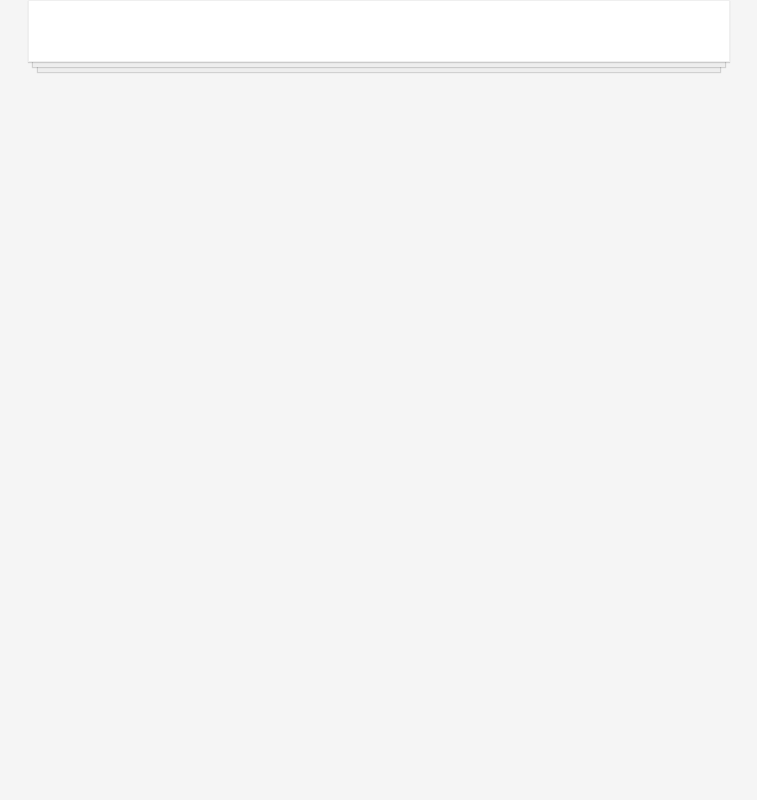
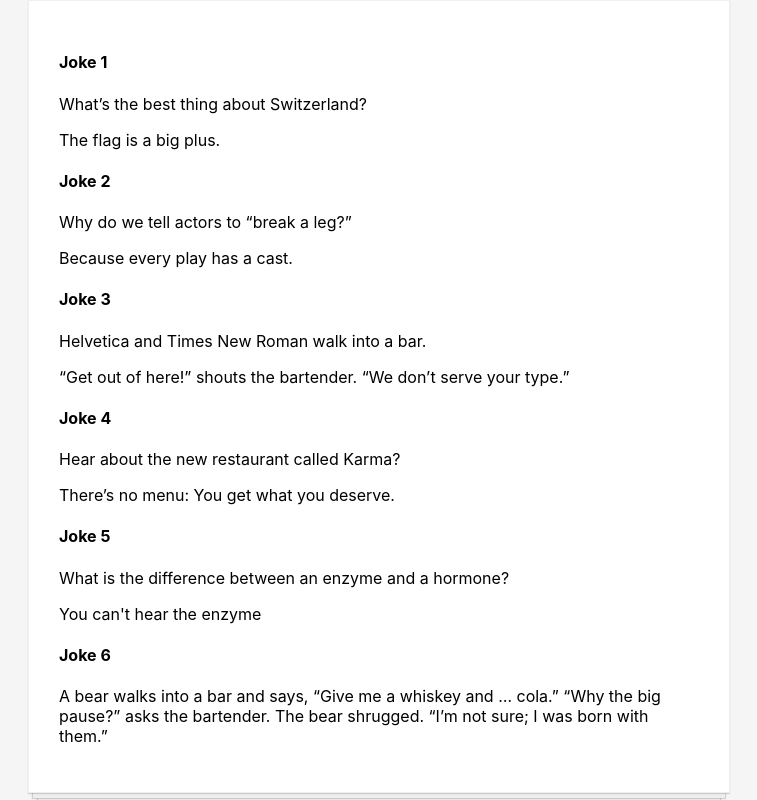
Before and after one commit to theolvq/react-learning, a React (Create React App) app in the folder scrimba-course/: page / in a window 1280 px wide. Shown: the whole page, without its empty margins (261-1018 px from the left). Built offline with nearby package versions, Linux system fonts and the light colour scheme.

Commit message:
cleaned index.html, added strict mode to index.js, created and implemented Joke functionality

```diff
--- a/scrimba-course/public/index.html
+++ b/scrimba-course/public/index.html
@@ -4,40 +4,10 @@
     <meta charset="utf-8" />
     <link rel="icon" href="%PUBLIC_URL%/favicon.ico" />
     <meta name="viewport" content="width=device-width, initial-scale=1" />
-    <meta name="theme-color" content="#000000" />
-    <meta
-      name="description"
-      content="Web site created using create-react-app"
-    />
-    <link rel="apple-touch-icon" href="%PUBLIC_URL%/logo192.png" />
-    <!--
-      manifest.json provides metadata used when your web app is installed on a
-      user's mobile device or desktop. See https://developers.google.com/web/fundamentals/web-app-manifest/
-    -->
-    <link rel="manifest" href="%PUBLIC_URL%/manifest.json" />
-    <!--
-      Notice the use of %PUBLIC_URL% in the tags above.
-      It will be replaced with the URL of the `public` folder during the build.
-      Only files inside the `public` folder can be referenced from the HTML.
-
-      Unlike "/favicon.ico" or "favicon.ico", "%PUBLIC_URL%/favicon.ico" will
-      work correctly both with client-side routing and a non-root public URL.
-      Learn how to configure a non-root public URL by running `npm run build`.
-    -->
     <title>React App</title>
   </head>
   <body>
     <noscript>You need to enable JavaScript to run this app.</noscript>
     <div id="root"></div>
-    <!--
-      This HTML file is a template.
-      If you open it directly in the browser, you will see an empty page.
-
-      You can add webfonts, meta tags, or analytics to this file.
-      The build step will place the bundled scripts into the <body> tag.
-
-      To begin the development, run `npm start` or `yarn start`.
-      To create a production bundle, use `npm run build` or `yarn build`.
-    -->
   </body>
 </html>
--- a/scrimba-course/src/App.js
+++ b/scrimba-course/src/App.js
@@ -1,12 +1,15 @@
 import './App.css';
 import React from 'react';
+import Joke from './components/Joke';
 // import ToDoItem from './components/ToDoItem';
 // import ContactCard from './components/ContactCard';
 
 function App() {
   return (
     <div className='App'>
-      <div className='todo-list'></div>
+      <div className='todo-list'>
+        <Joke />
+      </div>
     </div>
   );
 }
--- /dev/null
+++ b/scrimba-course/src/components/Joke.js
@@ -0,0 +1,43 @@
+import React from 'react';
+
+const Joke = () => {
+  const jokes = [
+    {
+      question: 'What’s the best thing about Switzerland?',
+      punchline: 'The flag is a big plus.',
+    },
+    {
+      question: 'Why do we tell actors to “break a leg?”',
+      punchline: 'Because every play has a cast.',
+    },
+    {
+      question: 'Helvetica and Times New Roman walk into a bar.',
+      punchline:
+        '“Get out of here!” shouts the bartender. “We don’t serve your type.”',
+    },
+    {
+      question: 'Hear about the new restaurant called Karma?',
+      punchline: 'There’s no menu: You get what you deserve.',
+    },
+    {
+      question: 'What is the difference between an enzyme and a hormone?',
+      punchline: "You can't hear the enzyme",
+    },
+    {
+      punchline:
+        'A bear walks into a bar and says, “Give me a whiskey and … cola.” “Why the big pause?” asks the bartender. The bear shrugged. “I’m not sure; I was born with them.” ',
+    },
+  ];
+
+  const joke = jokes.map((joke, i) => (
+    <React.Fragment key={i}>
+      <h4>Joke {i + 1}</h4>
+      <p>{joke.question}</p>
+      <p>{joke.punchline}</p>
+    </React.Fragment>
+  ));
+
+  return <section>{joke}</section>;
+};
+
+export default Joke;
--- a/scrimba-course/src/index.js
+++ b/scrimba-course/src/index.js
@@ -3,4 +3,9 @@ import ReactDOM from 'react-dom';
 import App from './App';
 import './index.css';
 
-ReactDOM.render(<App />, document.getElementById('root'));
+ReactDOM.render(
+  <React.StrictMode>
+    <App />
+  </React.StrictMode>,
+  document.getElementById('root')
+);
```
Also changed, not shown: scrimba-course/src/components/Header.js (+3 -9 lines).
